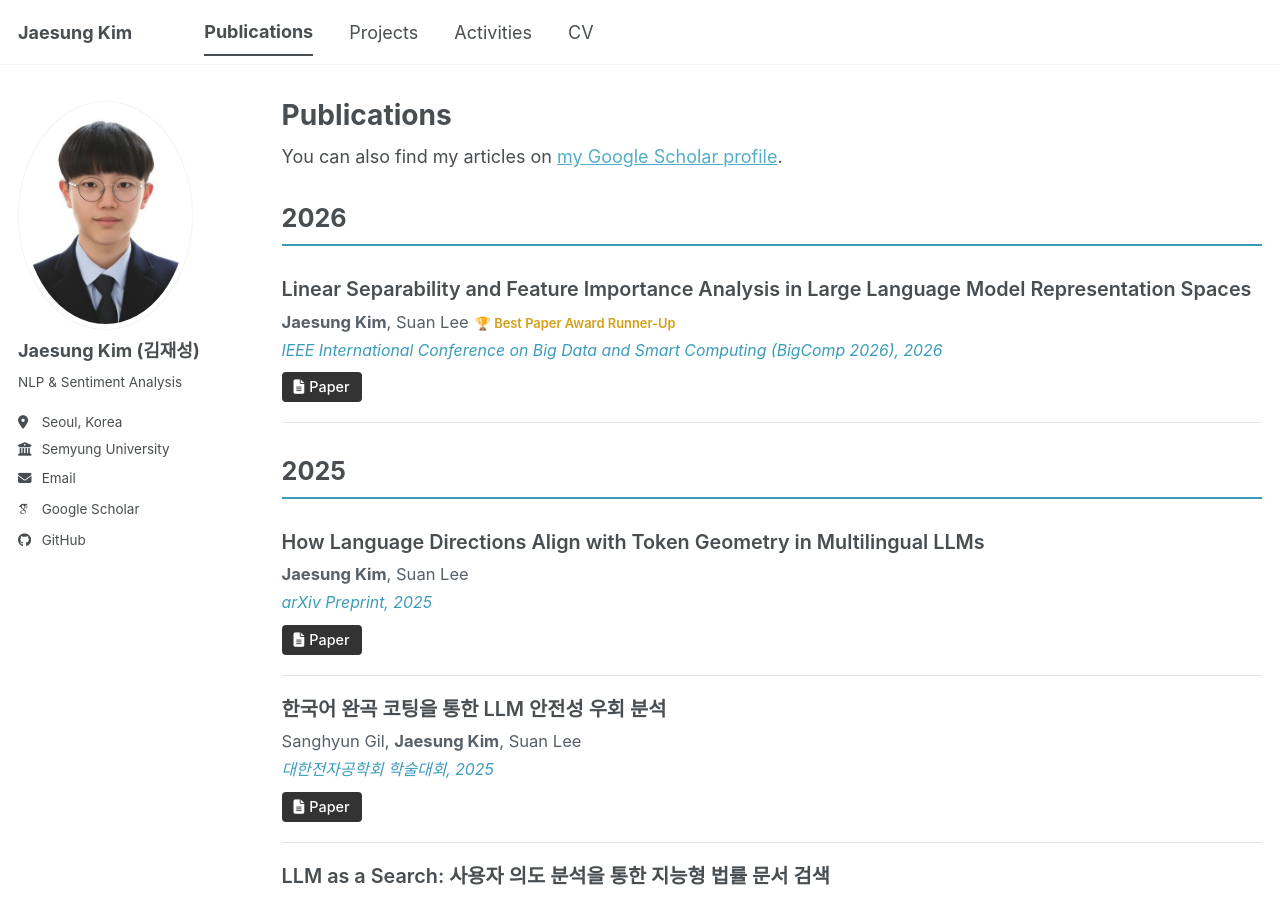
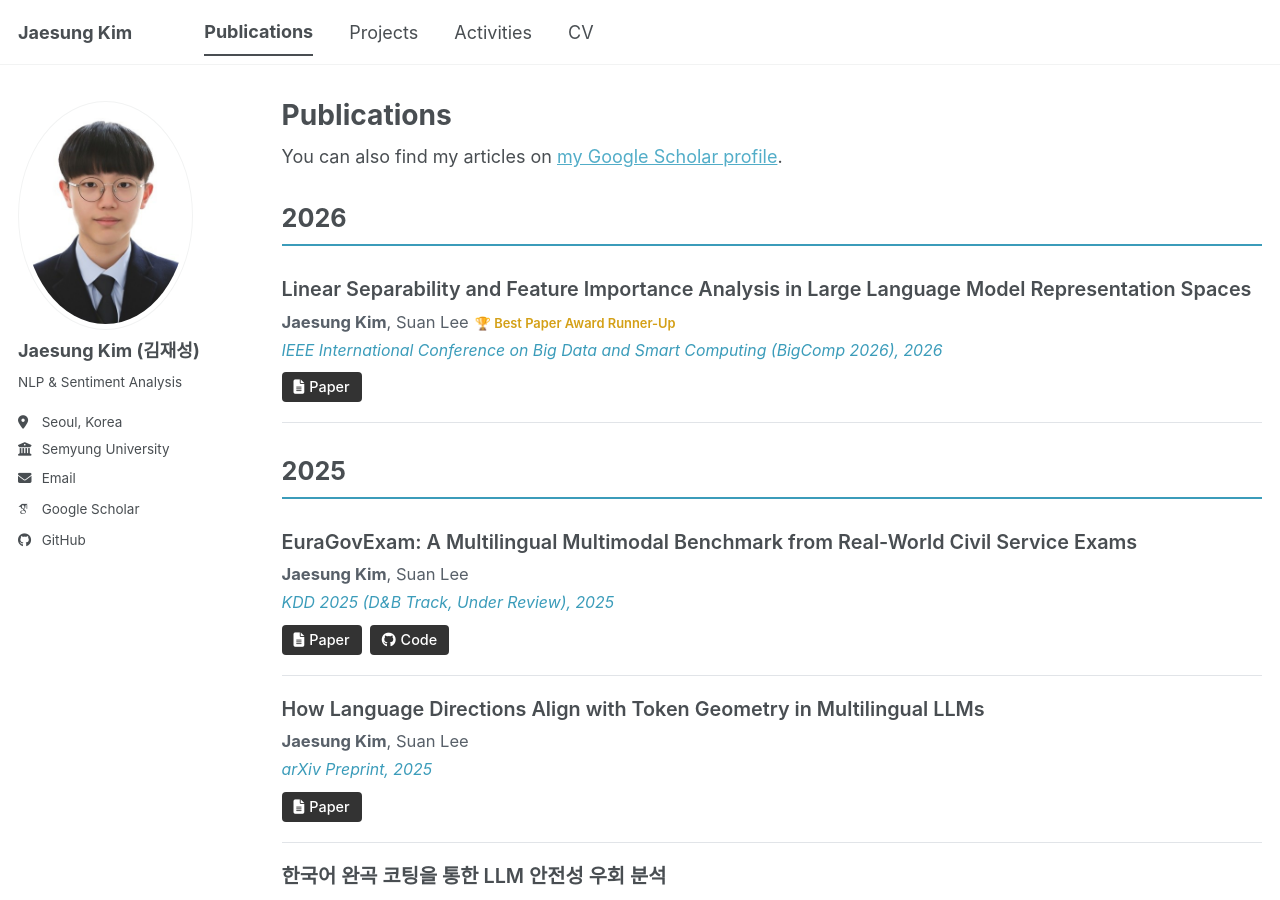
Before and after one commit to thisiskorea/CV, a Jekyll site: the page built from _pages/publications.html, in a window 1280 px wide and 900 px high. Built offline with Jekyll 4.4.1, drawn with Linux system fonts in a browser that asks for light colours; some web fonts are replaced; a script bundle is joined from its source files by our own code; library files that are not in the unit come from our copies.

Commit message:
Add EuraGovExam paper (KDD 2025 D&B Track, under review)
https://claude.ai/code/session_01CU9SVkWVuVsgHzfbJU88mX

```diff
--- /dev/null
+++ b/_publications/2025-12-01-euragovexam.md
@@ -0,0 +1,50 @@
+---
+title: "EuraGovExam: A Multilingual Multimodal Benchmark from Real-World Civil Service Exams"
+collection: publications
+category: conferences
+permalink: /publication/2025-euragovexam
+date: 2025-12-01
+venue: 'KDD 2025 (D&B Track, Under Review)'
+citation_authors: '<strong>Jaesung Kim</strong>, Suan Lee'
+paperurl: ''
+codeurl: 'https://github.com/thisiskorea/EuraGovExam'
+excerpt: ''
+---
+
+<link rel="stylesheet" href="/CV/assets/css/pub-detail.css">
+
+<div class="arxiv-wrap">
+  <div class="arxiv-sidebar">
+    <span class="arxiv-label">Authors</span>
+    <span class="arxiv-value"><strong>Jaesung Kim</strong>, Suan Lee</span>
+
+    <span class="arxiv-label">Status</span>
+    <span class="arxiv-value">Under Review</span>
+
+    <span class="arxiv-label">Venue</span>
+    <span class="arxiv-value">KDD 2025<br><span style="font-size:0.88em;color:#888;">D&B Track</span></span>
+
+    <span class="arxiv-label">Resources</span>
+    <span class="arxiv-value">
+      <a href="https://github.com/thisiskorea/EuraGovExam">Code</a><br>
+      <a href="https://huggingface.co/datasets/EuraGovExam/EuraGovExam">Dataset</a><br>
+      <a href="https://thisiskorea.github.io/EuraGovExam/">Website</a>
+    </span>
+  </div>
+
+  <div class="arxiv-main">
+    <div class="arxiv-section-title">Abstract</div>
+    <div class="arxiv-abstract">
+      EuraGovExam is a multilingual multimodal benchmark constructed from real-world civil service examinations across multiple countries. The benchmark evaluates large language models on diverse reasoning tasks including textual comprehension, visual understanding, and domain-specific knowledge across languages and modalities. By leveraging authentic government examination questions, EuraGovExam provides a rigorous and practical evaluation framework that reflects real-world complexity and cultural diversity in LLM assessment.
+    </div>
+
+    <div class="arxiv-section-title">Keywords</div>
+    <div class="arxiv-keywords">
+      <span>Multilingual</span>
+      <span>Multimodal</span>
+      <span>Benchmark</span>
+      <span>LLM Evaluation</span>
+      <span>Civil Service Exam</span>
+    </div>
+  </div>
+</div>
```
Also changed, not shown: _pages/about.md (+6 -0 lines).
